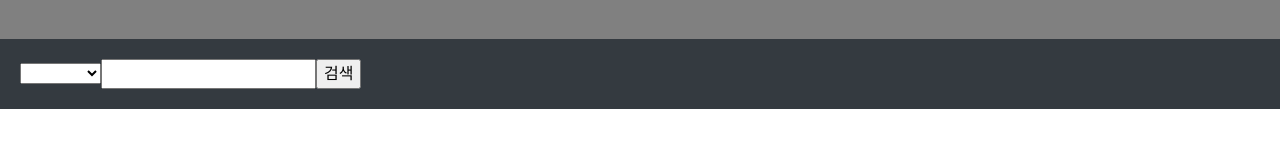
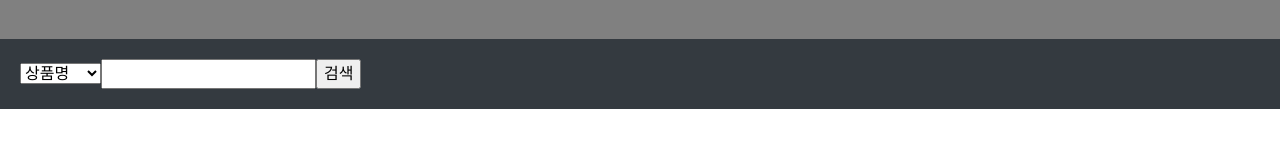
Before and after one commit to LimHaksu/SafeFood-Final, a Vue app in the folder front-end/: page / in a window 1280 px wide. Shown: the part 218-371 px from the top of the page. Built offline with nearby package versions, Linux system fonts and the light colour scheme; what vue-session would draw is missing.

Commit message:
fix: select default 설정

```diff
--- a/front-end/src/components/Main.vue
+++ b/front-end/src/components/Main.vue
@@ -11,7 +11,7 @@
       </div>
       <nav class="navbar navbar-expand-sm navbar-dark bg-dark" style="padding: 20px;">
         <div>
-          <select name="country_id" tabindex="1" v-model="condition">
+          <select name="country_id" v-model="condition">
             <option value="name">상품명</option>
             <option value="maker">제조사</option>
             <option value="material">영양정보</option>
@@ -59,7 +59,7 @@ import axios from "axios";
 export default {
   data() {
     return {
-      condition: "",
+      condition: "name",
       contents: "",
       foodList: []
     };
@@ -92,4 +92,10 @@ export default {
     }
   }
 };
+
+/* TODO: 얘는 router 이용해서 페이지 이동할꺼에연
+$(document).on("click", ".product_name", function(event) {
+  location.href = "foodInfo.jsp?foodName=" + $(this).text();
+});
+*/
 </script>
```
